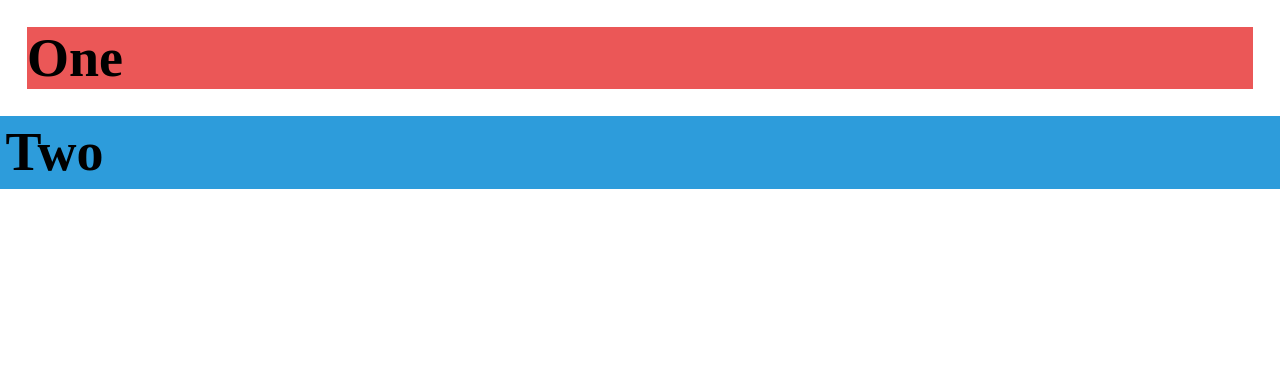
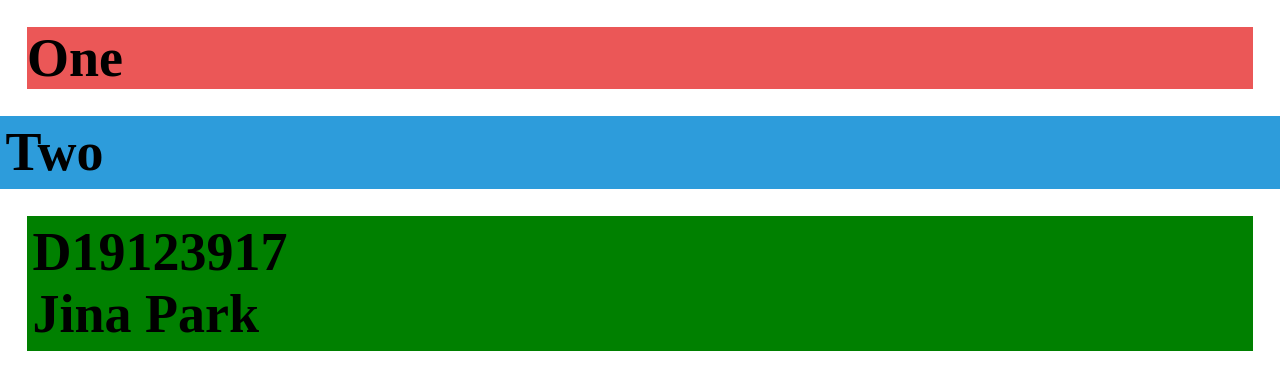
Before and after one commit to jinantonic/hello, a plain HTML site: page index.html in a window 1280 px wide. Drawn offline with Linux system fonts and the light colour scheme.

Commit message:
Add the 3rd box

```diff
--- a/index.html
+++ b/index.html
@@ -1,7 +1,6 @@
 <!DOCTYPE html>
 <html lang="en">
 <head>
-    <script src="script.js"></script>
     <link rel="stylesheet" href="style.css">
     <meta charset="UTF-8">
     <meta http-equiv="X-UA-Compatible" content="IE=edge">
@@ -11,5 +10,6 @@
 <body>
     <h1 class="box-one">One</h1>
     <h1 class="box-two">Two</h1>
+    <h1 class="box-three">D19123917<br>Jina Park</h1>
 </body>
 </html>
--- a/style.css
+++ b/style.css
@@ -19,7 +19,6 @@
  }
 
  .box-two {
-
      padding: 0.1em;
      background-color: #2D9CDB;
      border: 0 solid #27AE60;
@@ -28,3 +27,13 @@
      margin: 0em;
 
  }
+
+ .box-three {
+     padding: 0.1em;
+     background-color: green;
+     border: 0 solid #27AE60;
+
+  /* Do not forget the behaviour known as margin collapsing. When two elements have two different margins, they will be separated by the highest one.  */
+     margin: 0.5em;
+
+ }
```
Lines whose indentation alone changed are shown as unchanged.
